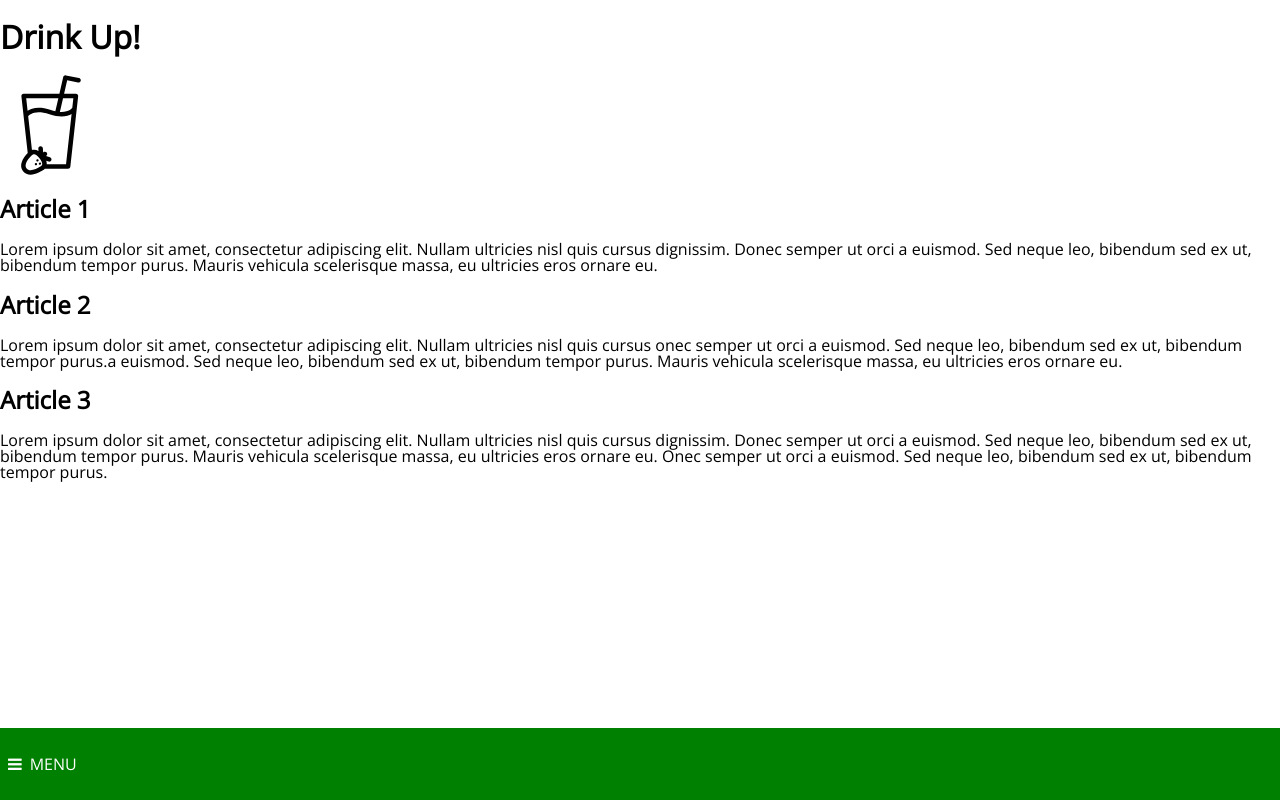
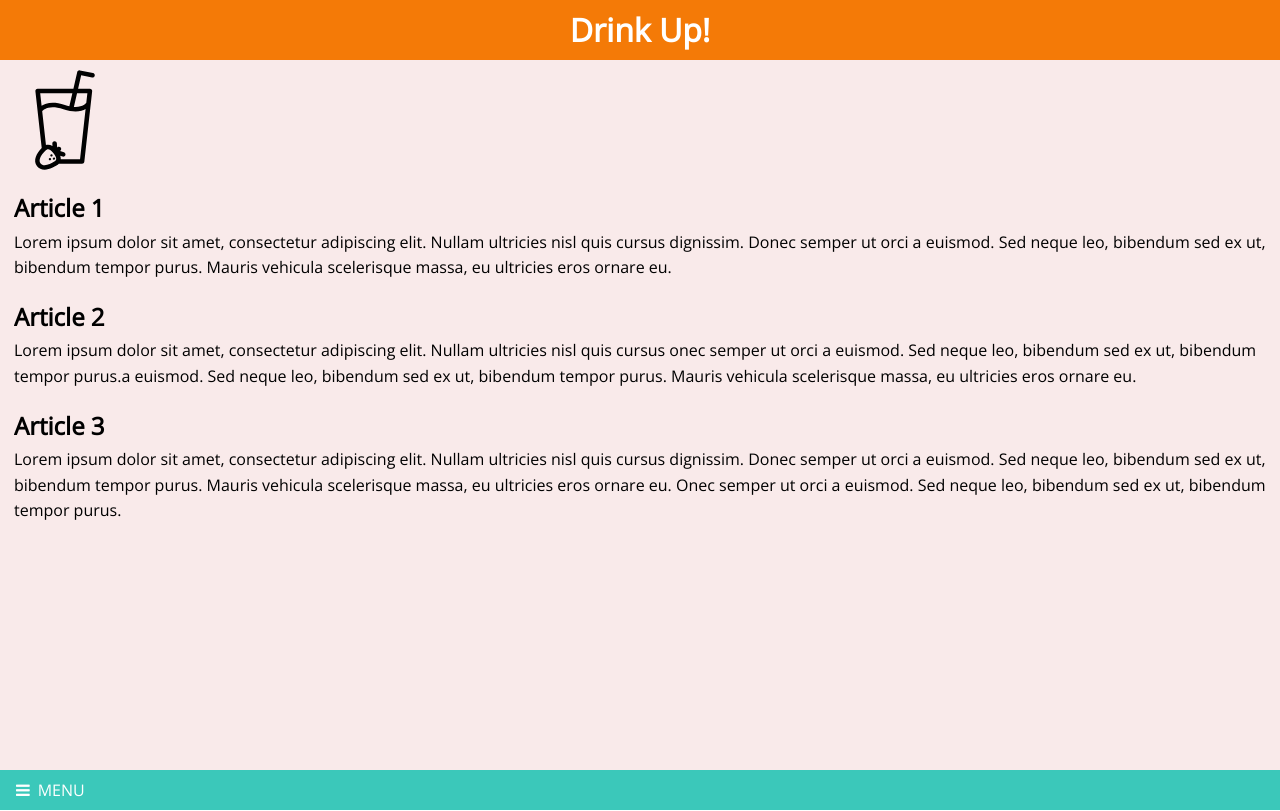
Before and after one commit to wavon/drinkup, a plain HTML site: page index.html in a window 1280 px wide. Drawn offline with nearby package versions, Linux system fonts and the light colour scheme.

Commit message:
Header & footer working, added body style

```diff
--- a/css/style.css
+++ b/css/style.css
@@ -1,6 +1,13 @@
 /* ========================
 General styles
 ======================== */
+* {
+  box-sizing: border-box;
+}
+
+html, body {
+  height: 100%;
+}
 
 html {
    font-size: 100%;
@@ -14,31 +21,68 @@ body {
   font-family: "Open Sans", "Helvetica Neue", Helvetica, sans-serif;
 }
 
+h2 {
+  margin-top: 1em;
+  margin-bottom: 0;
+}
+
+p {
+  font-size: 1em;
+  line-height: 1.6em;
+  margin-top: .6em;
+  margin-bottom: 0;
+}
+
+header {
+  position: fixed;
+  top: 0;
+  left: 0;
+  height: 60px;
+  width: 100%;
+  background: rgb(244, 122, 7);
+  z-index: 1;
+}
+
+header h1 {
+  color: #fff;
+  text-align: center;
+  padding: 0;
+  margin-top: 14px;
+}
+
+/* section with main content */
+.main-container {
+  padding: 70px 14px 14px 14px;
+  min-height: 100%;
+  margin-bottom: -40px;
+  background: rgb(249, 234, 234);
+}
+
+section:after {
+  content: " ";
+  display: block;
+  height: 40px;
+}
+
+article {
+  overflow: hidden;
+}
+
 .logo {
   width: 100px;
   height: 100px;
-}
-
-.main-container {
-  height: 100%;
-  width: 100%;
 }
 
 /* ========================
 Navigation styles
 ======================== */
 
+/* Initial menu */
 .main-nav {
-  left: -13em;
+  left: -120px; /* start at negative left */
   height: 100%;
   position: fixed;
-  width: 13em;
-}
-
-footer {
-  width: 100%;
-  position: fixed;
-  bottom: 0;
+  width: 120px;
 }
 
 nav li {
@@ -49,22 +93,19 @@ a {
   text-decoration: none;
 }
 
-button {
-  width: 24px;
-  height: 24px;
-  color: red;
-  padding: 40px;
+/* footer nav icon container */
+.icon-menu {
+  height: 40px;
+  background-color: rgb(59, 200, 186);
 }
 
-.icon-menu {
+.icon-menu p {
   font-size: 1em;
   font-family: "Open Sans";
   font-weight: 300;
   color: #fff;
-  line-height: 1.5em;
-  padding: .5em 0 .5em .5em;
   text-transform: uppercase;
-  background-color: green;
+  padding: 8px 1em;
 }
 
 .icon-menu span {
```
